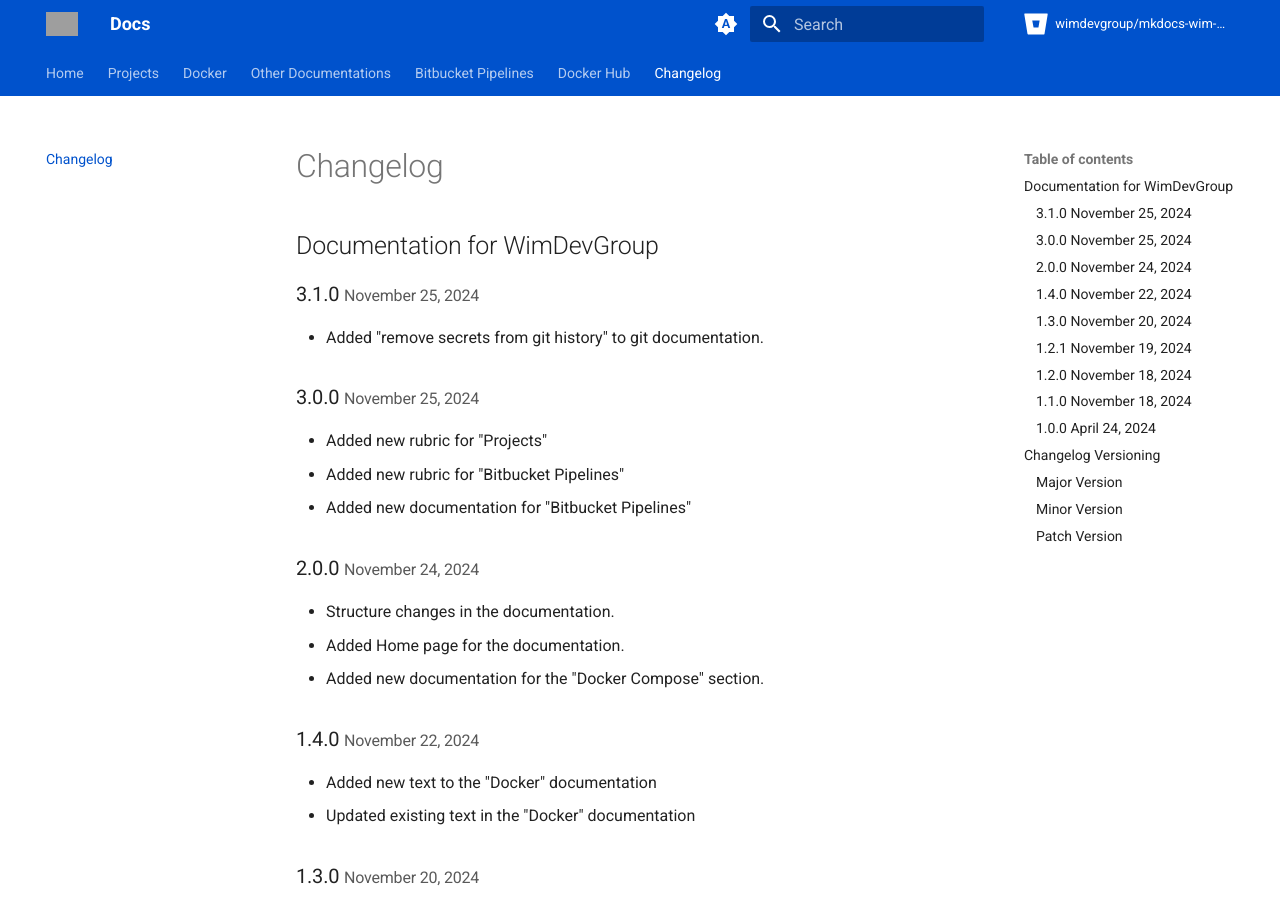
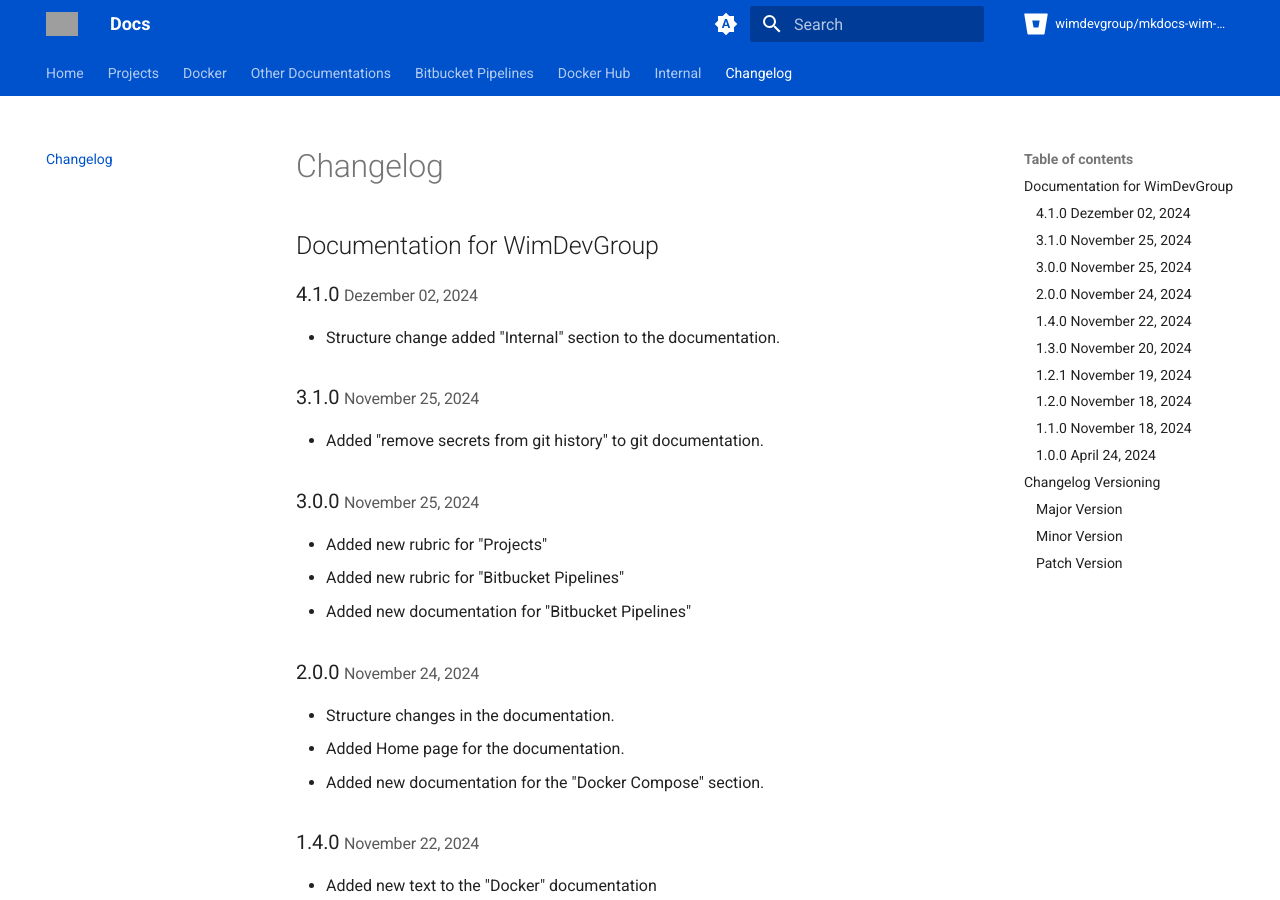
Before and after one commit to wimwenigerkind/mkdocs-wim-wenigerkind, an MkDocs documentation site: the page built from docs/docs/changelog.md, in a window 1280 px wide and 900 px high. Built offline with MkDocs 1.6.1 and Material for MkDocs 9.7.7, drawn with Linux system fonts in a browser that asks for light colours; some of the changed text lies outside the part shown; grey boxes are pictures that could not be loaded.

Commit message:
Added Internal Tab to documentation

```diff
--- a/docs/docs/changelog.md
+++ b/docs/docs/changelog.md
@@ -2,7 +2,11 @@
 
 ## Documentation for WimDevGroup
 
-### 3.1.0 <small>November 25, 2024</small> { id="3.0.0" }
+### 4.1.0 <small>Dezember 02, 2024</small> { id="4.1.0" }
+
+- Structure change added "Internal" section to the documentation.
+
+### 3.1.0 <small>November 25, 2024</small> { id="3.1.0" }
 
 - Added "remove secrets from git history" to git documentation.
 
--- a/docs/mkdocs.yml
+++ b/docs/mkdocs.yml
@@ -89,4 +89,8 @@ nav:
           - Docker Hub: docker-hub/docker-hub.md
           - Symfony 7 Pipeline: docker-hub/symfony-7-pipeline.md
           - Minecraft Server: docker-hub/minecraft.md
+    - Internal:
+          - Internal: internal/internal.md
+          - Infrastructure: internal/infrastructure.md
+          - Ausbildungsnachweis: internal/ausbildungsnachweis.md
     - Changelog: changelog.md
```
Also changed, not shown: docs/docs/internal/ausbildungsnachweis.md (added), docs/docs/internal/index.md (added), docs/docs/internal/infrastructure.md (added).
